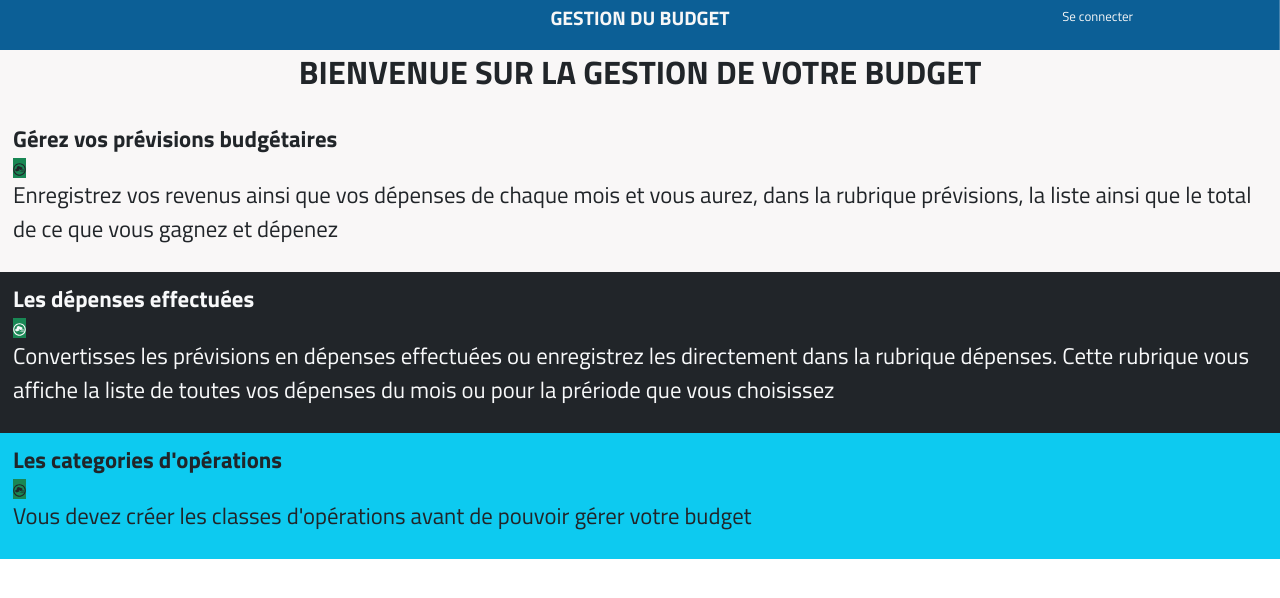
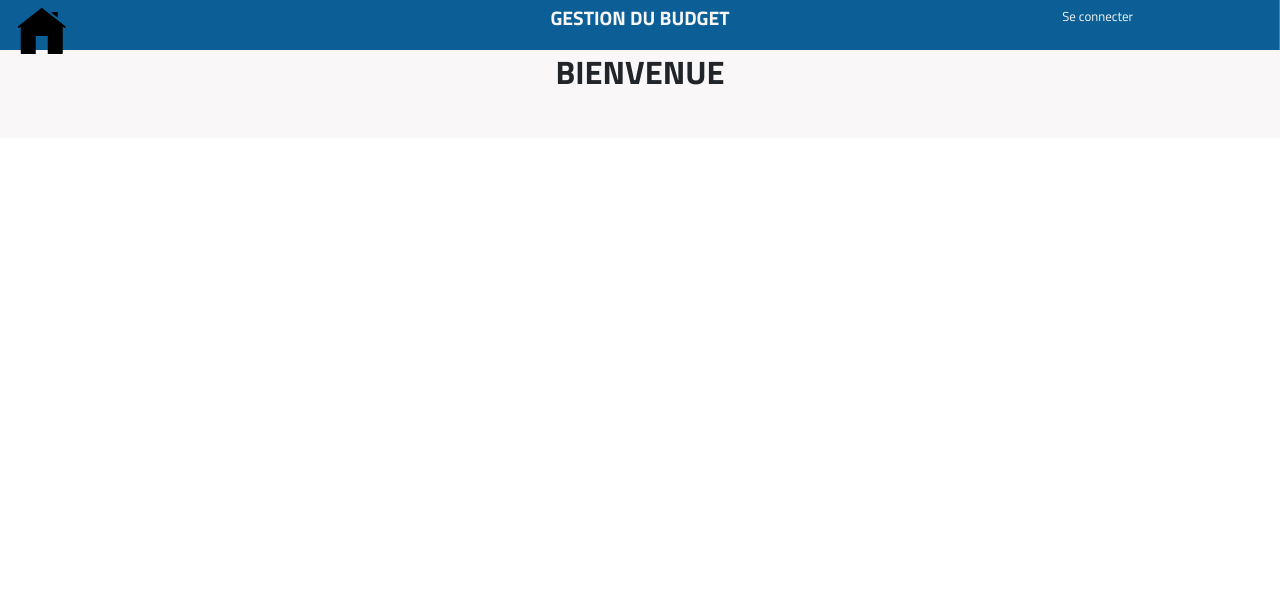
Before and after one commit to rickoungeli/monbudget20240206, a React (Create React App) app: page / in a window 1280 px wide. Shown: the top 598 px of the page. Built offline with nearby package versions, Linux system fonts and the light colour scheme.

Commit message:
last commit

```diff
--- a/src/components/commons/Header.js
+++ b/src/components/commons/Header.js
@@ -1,5 +1,6 @@
 import React, {useState}  from 'react';
 import { NavLink } from 'react-router-dom';
+import {ReactComponent as HomeIcon} from '../../images/home.svg'
 //import Navbar from './Navbar';
 
 
@@ -16,10 +17,10 @@ const Header = () => {
 
     return (
         <header className='mainHeader row justify-content-between p-2'>
-            <NavLink to = '/' className="navlink col-2"><h3 className="">{pseudo}</h3></NavLink>
+            <NavLink to = '/' className="navlink col-2"><h3 className=""><HomeIcon /></h3></NavLink>
             <h4 className="text-center m-0 fw-bold col-7">GESTION DU BUDGET</h4>
             {user?
-                <button onClick = {() => handleDisconnect()} className="col-3 text-light px-2 fs-6 bg-primary border-primary">Déconnexion</button>
+                <button onClick = {() => handleDisconnect()} className="col-3 text-light px-2 fs-6 bg-primary border-primary d-flex flex-column">{pseudo} Déconnexion</button>
                 :
                 <NavLink to = '/login' className="nav-link col-2">Se connecter</NavLink>
             }
--- a/src/components/commons/SaisieForm.js
+++ b/src/components/commons/SaisieForm.js
@@ -46,7 +46,7 @@ const SaisieForm = ({showSaisieForm, toggleSaisieForm, fonctionnalite}) => {
     };
 
     const checkLibelle = (libelle) => {
-        if (!libelle) {
+        if (libelle.trim() === "") {
             setLibelleMessage("Le libelle est obligatoire");
             return true;
         } else if (libelle.length < 2 || libelle.length > 100) {
--- a/src/pages/Home.js
+++ b/src/pages/Home.js
@@ -5,41 +5,27 @@ import { FaCreativeCommonsRemix } from "react-icons/fa";
 const Home = () => {
     const [page, setPage] = useState('')
     const [user, setUser] = useState(localStorage.getItem('userId'))
+    const [login, setLogin] = useState(localStorage.getItem('userPseudo')?localStorage.getItem('userPseudo'):'')
 
 
     return (
         <div>
-            <h1 className='text-center mt-1'>BIENVENUE SUR LA GESTION DE VOTRE BUDGET</h1>
+            <h1 className='text-center mt-1'>BIENVENUE {login.toUpperCase()}</h1>
             <section className='mt-4 p-3'>
-                <h2 className='fs-3 text-start'>Gérez vos prévisions budgétaires</h2>
-                <span className='bg-success'><FaCreativeCommonsRemix/></span>
-                <p className='fs-3 text-start'>Enregistrez vos revenus ainsi que vos dépenses de chaque mois et vous aurez, dans la rubrique prévisions, la liste ainsi que le total de ce que vous gagnez et dépenez</p>
-                {user &&
-                    <div className='text-center' >
+
+                {user && <>
+                    <div className='d-flex flex-column w-75 mx-auto gap-3' >
                         <Link to = '/previsions' className="btn btn-primary">GERER LES PREVISIONS</Link>
+
+                        <Link to = '/depenses' className="btn btn-primary">GERER LES DEPENSES</Link>
+
+                        <Link to = '/categories' className="btn btn-primary">GERER LES CATEGORIES</Link>
                     </div>
+
+                    </>
                 }
             </section>
-            <section className='bg-dark text-light p-3'>
-                <h2 className='fs-3 text-start'>Les dépenses effectuées</h2>
-                <span className='bg-success'><FaCreativeCommonsRemix/></span>
-                <p className='fs-3 text-start'>Convertisses les prévisions en dépenses effectuées ou enregistrez les directement dans la rubrique dépenses. Cette rubrique vous affiche la liste de toutes vos dépenses du mois ou pour la prériode que vous choisissez</p>
-                {user &&
-                    <div className='text-center'>
-                        <Link to = '/depenses' className="btn btn-warning">GERER LES DEPENSES</Link>
-                    </div>
-                }
-            </section>
-            <section className='bg-info text-dark p-3'>
-                <h2 className='fs-3 text-start'>Les categories d'opérations</h2>
-                <span className='bg-success'><FaCreativeCommonsRemix/></span>
-                <p className='fs-3 text-start'>Vous devez créer les classes d'opérations avant de pouvoir gérer votre budget</p>
-                {user &&
-                    <div className='text-center '>
-                        <Link to = '/categories' className="btn btn-success text-warning">GERER LES CATEGORIES</Link>
-                    </div>
-                }
-            </section>
+
         </div>
     );
 };
```
Also changed, not shown: src/images/home.svg (added).
